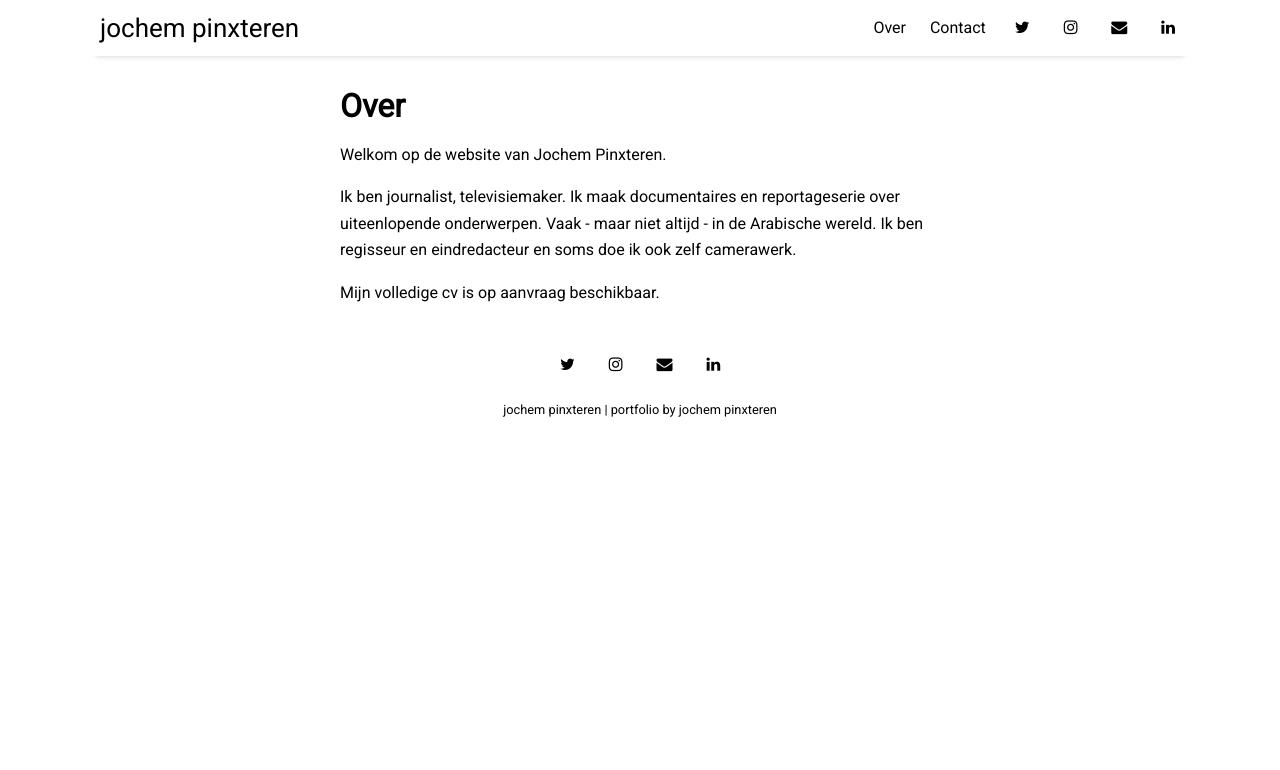
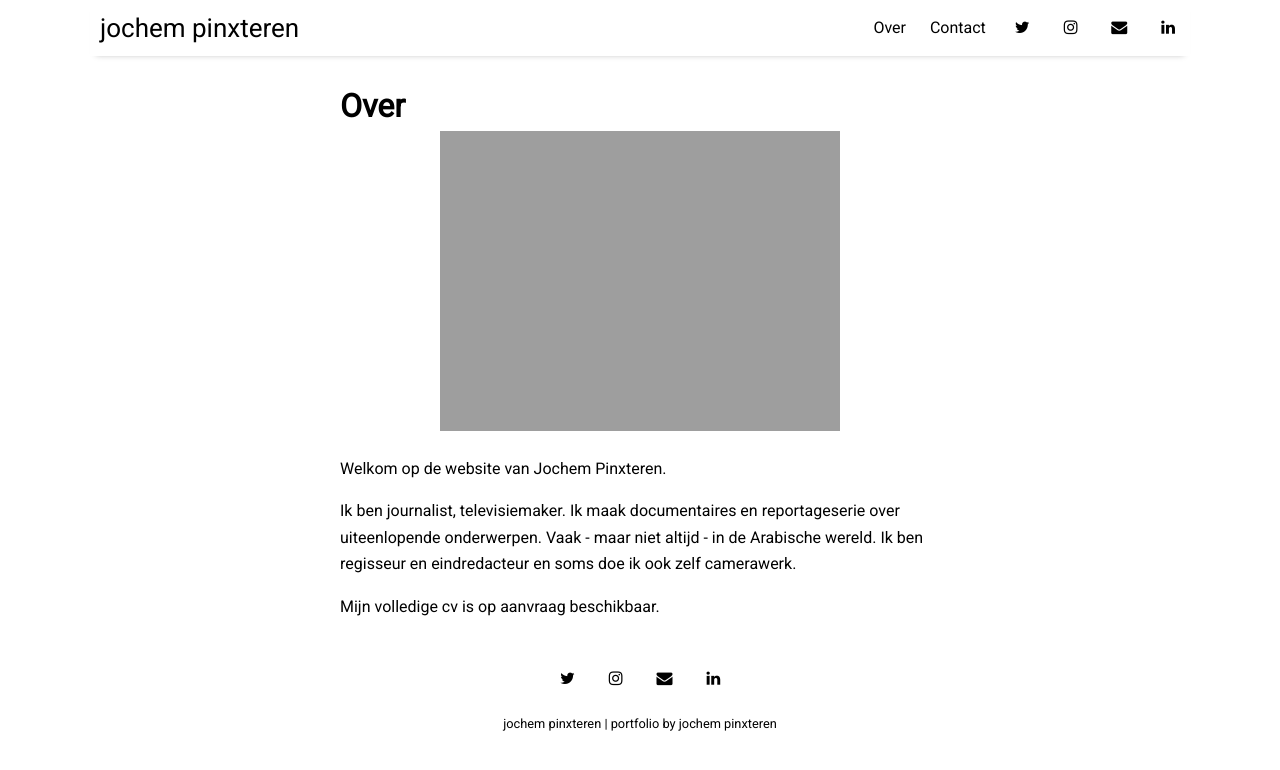
Before and after one commit to jpinxteren/portfolio, a Jekyll site: the page built from pages/about.md, in a window 1280 px wide. Shown: the top 770 px of the page. Built offline with Jekyll 4.4.1, drawn with Linux system fonts in a browser that asks for light colours; nearby versions of some CDN libraries.

Commit message:
test foto in about

```diff
--- a/_layouts/page.html
+++ b/_layouts/page.html
@@ -6,6 +6,13 @@ layout: default
   <h1>
     {{ page.title }}
   </h1>
+ <!--nieuw-->
+  {% if page.image %}
+    <div class="featured-image">
+      <img src="{{ site.github.url }}/assets/img/{{ page.image }}">
+    </div>
+  {% endif %}
+  <!--einde nieuw-->
   <article>
     {{ content }}
   </article>
```
